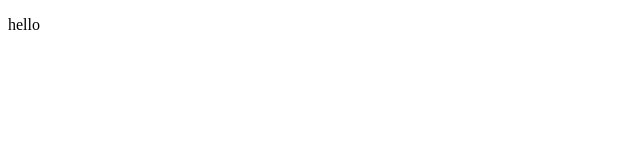
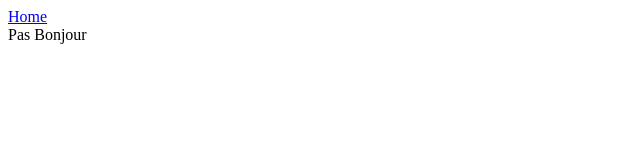
Before and after one commit to Staco78/VBAN-Messenger, a React app: page / in a window 1280 px wide. Shown: the top 160 px of the page, without its empty margins (0-640 px from the left). Built offline with nearby package versions, Linux system fonts and the light colour scheme.

Commit message:
First day of Frontend Developper Simulator

```diff
--- a/src/renderer/index.tsx
+++ b/src/renderer/index.tsx
@@ -1,4 +1,27 @@
-import React from "react";
+import React, { StrictMode } from "react";
 import ReactDom from "react-dom";
+import { HashRouter, Routes, Route } from "react-router-dom";
+import App from "./pages/app";
+import Home from "./pages/home";
+import VBAN_MessengerDMChannel from "./pages/channel/vban-messenger-channel-dm";
 
-ReactDom.render(<p>hello</p>, document.getElementById("root"));
+ReactDom.render(
+  <React.StrictMode>
+    <HashRouter>
+      <Routes>
+        <Route path="/" element={<App />}>
+          <Route index element={<Home/>}/>
+          <Route path="channel">
+            <Route path="user">
+              <Route
+                path=":userId"
+                element={<VBAN_MessengerDMChannel></VBAN_MessengerDMChannel>}
+              />
+            </Route>
+          </Route>
+        </Route>
+      </Routes>
+    </HashRouter>
+  </React.StrictMode>,
+  document.getElementById("root")
+);
--- /dev/null
+++ b/src/renderer/pages/app.tsx
@@ -0,0 +1,22 @@
+import React, { Children } from "react";
+import { Outlet, Link } from "react-router-dom";
+import Home from "./home";
+
+export default class App extends React.Component {
+  declare readonly props: { children?: React.Component };
+
+  constructor(props: any) {
+    super(props);
+    this.state = {};
+  }
+  render() {
+    return (
+      <div>
+        <Link to="channel/user/46">Home</Link>
+        <div>
+            <Outlet/>
+        </div>
+      </div>
+    );
+  }
+}
--- /dev/null
+++ b/src/renderer/pages/channel/vban-messenger-channel-dm.tsx
@@ -0,0 +1,11 @@
+import React from "react";
+
+export default class VBAN_MessengerDMChannel extends React.Component {
+  constructor(props: any) {
+    super(props);
+    this.state = {};
+  }
+  render() {
+    return <div>[Channel]</div>;
+  }
+}
--- /dev/null
+++ b/src/renderer/pages/home.tsx
@@ -0,0 +1,7 @@
+import React from "react";
+
+export default class Home extends React.Component {
+  render() {
+    return <div>Pas Bonjour</div>;
+  }
+}
```
